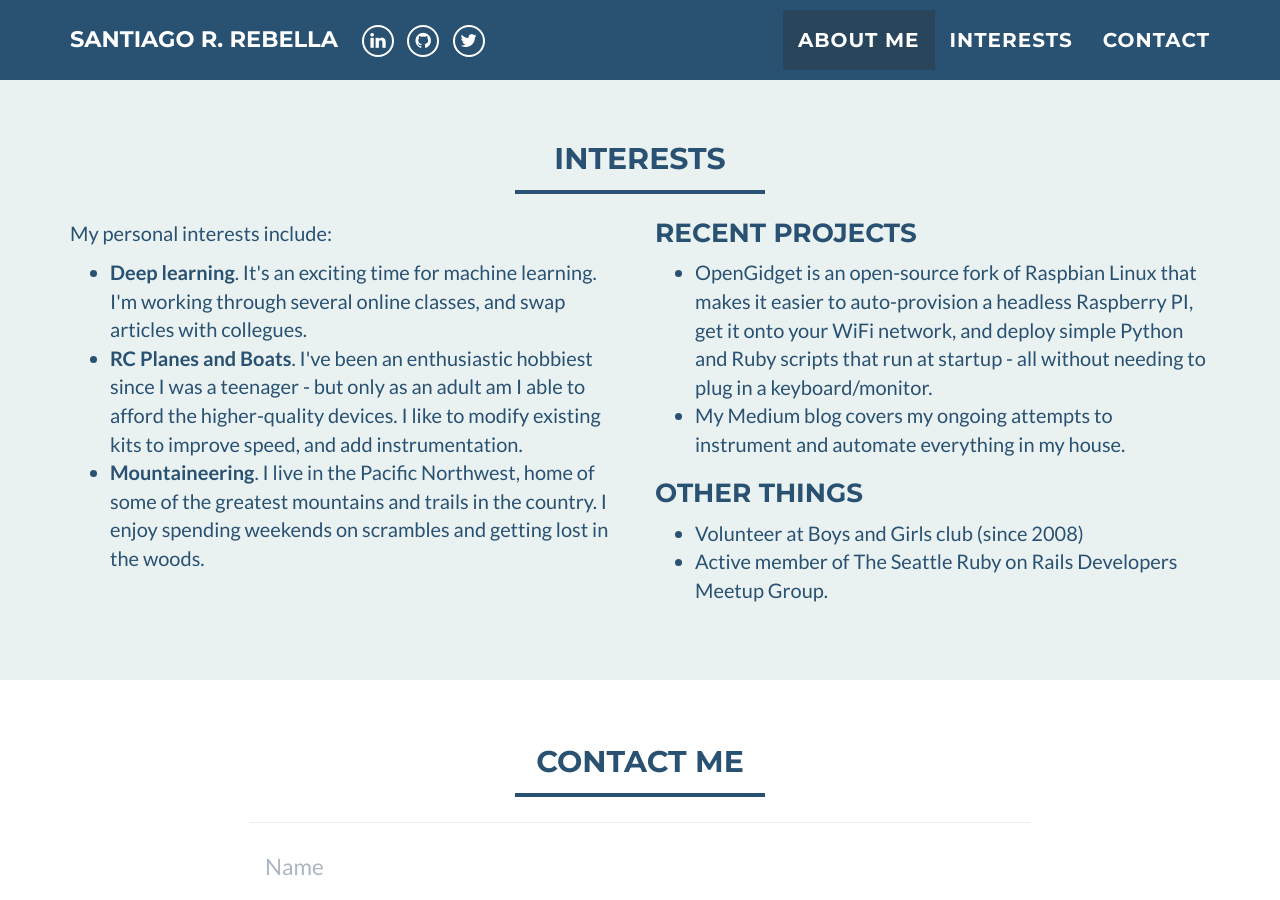
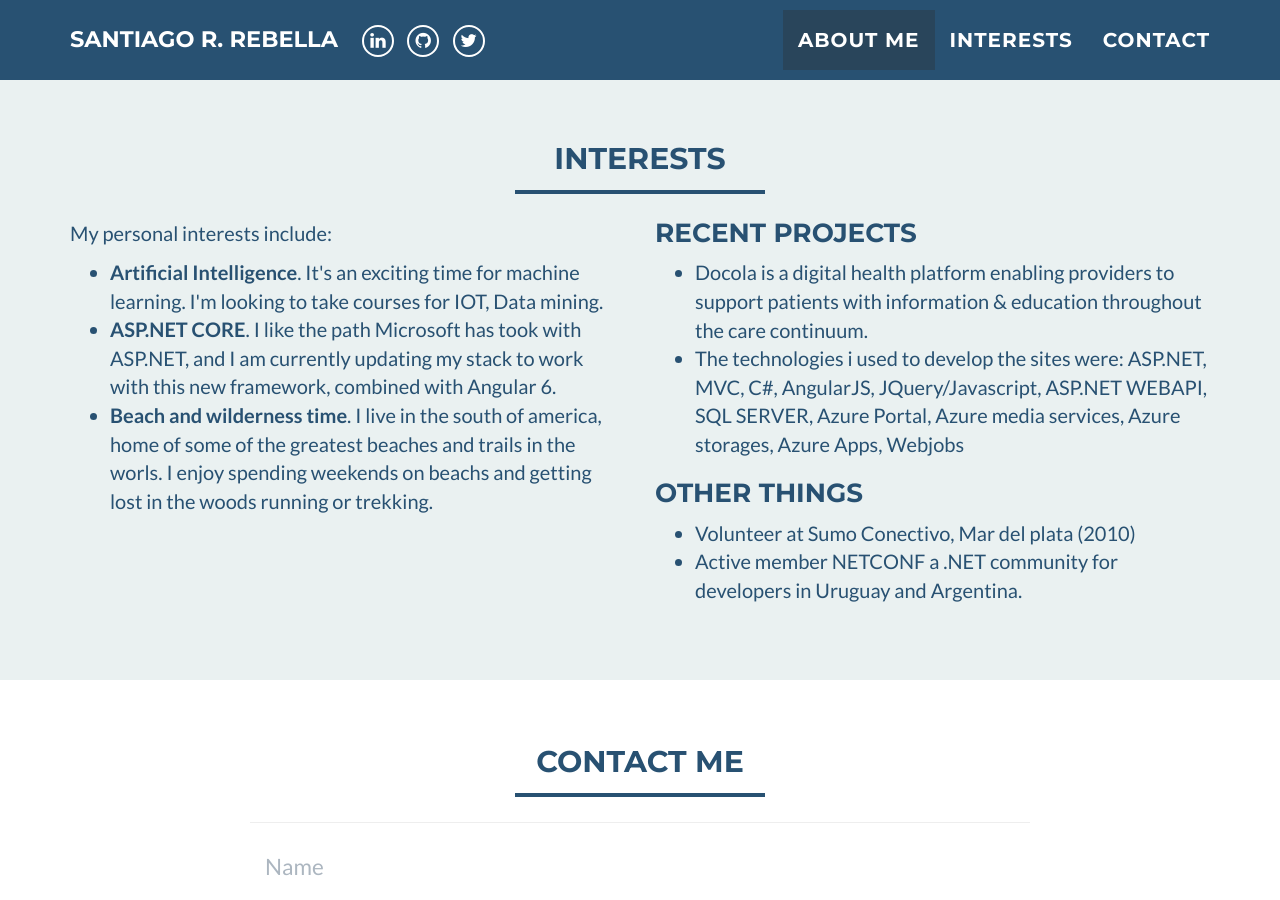
Before and after one commit to srebella/portfolio, a Jekyll site: the page built from index.html, in a window 1280 px wide and 900 px high, scrolled down 1154 px. Built offline with Jekyll 4.4.1, drawn with Linux system fonts in a browser that asks for light colours.

Commit message:
interests update

```diff
--- a/_includes/interests.html
+++ b/_includes/interests.html
@@ -13,15 +13,14 @@
         </p>
 			<ul>
 			  <li>
-				 <b>Deep learning</b>. It's an exciting time for machine learning. I'm working through several online classes, and swap articles with collegues.
+				 <b>Artificial Intelligence</b>. It's an exciting time for machine learning. I'm looking to take courses for IOT, Data mining.
 			  </li>
 			  <li>
-				  <b>RC Planes and Boats</b>. I've been an enthusiastic hobbiest since I was a teenager - but only as an adult am I able to afford the higher-quality
-          devices. I like to modify existing kits to improve speed, and add instrumentation.
+				  <b>ASP.NET CORE</b>. I like the path Microsoft has took with ASP.NET, and I am currently updating my stack to work with this new framework, combined with Angular 6.
 			  </li>
 			  <li>
-				  <b>Mountaineering</b>. I live in the Pacific Northwest, home of some of the greatest mountains and trails in the country. I enjoy spending weekends
-          on scrambles and getting lost in the woods.
+				  <b>Beach and wilderness time</b>. I live in the south of america, home of some of the greatest beaches and trails in the worls. I enjoy spending weekends
+          on beachs and getting lost in the woods running or trekking.
       </li>
 			</ul>
 		</div>
@@ -29,20 +28,20 @@
       <h3 style="margin-top:0">Recent Projects</h3>
 		  <ul>
   			<li>
-          OpenGidget is an open-source fork of Raspbian Linux that makes it easier to auto-provision a headless Raspberry PI,
-          get it onto your WiFi network, and deploy simple Python and Ruby scripts that run at startup - all without needing to plug in a keyboard/monitor.
+          Docola is a digital health platform enabling providers to support patients with information & education throughout the care continuum.
     		</li>
   			<li>
-          My Medium blog covers my ongoing attempts to instrument and automate everything in my house.
+          The technologies i used to develop the sites were:
+ASP.NET, MVC, C#, AngularJS, JQuery/Javascript, ASP.NET WEBAPI, SQL SERVER, Azure Portal, Azure media services, Azure storages, Azure Apps, Webjobs
   			</li>
   		    </ul>
   		    <h3>Other Things</h3>
   		    <ul>
   			<li>
-           Volunteer at Boys and Girls club (since 2008)
+				Volunteer at Sumo Conectivo, Mar del plata (2010)
   			</li>
   			<li>
-  			  Active member of The Seattle Ruby on Rails Developers Meetup Group.
+  			  Active member NETCONF a .NET community for developers in Uruguay and Argentina.
   			</li>
 		   </ul>
       </div>
```
